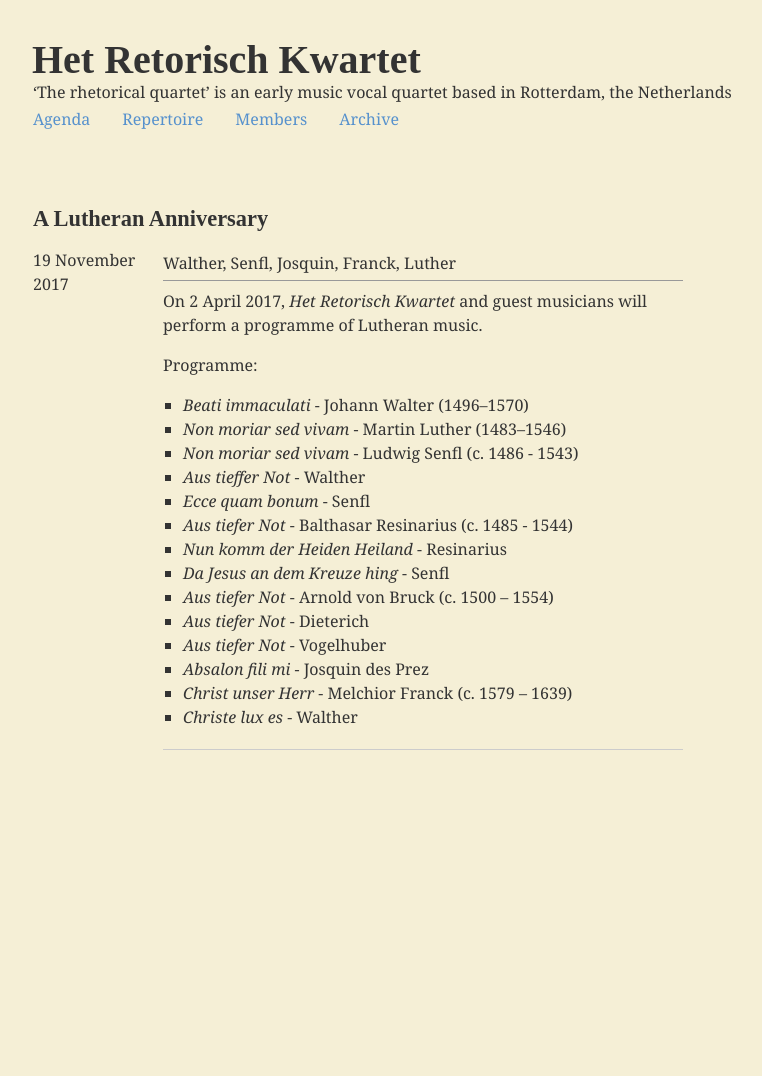
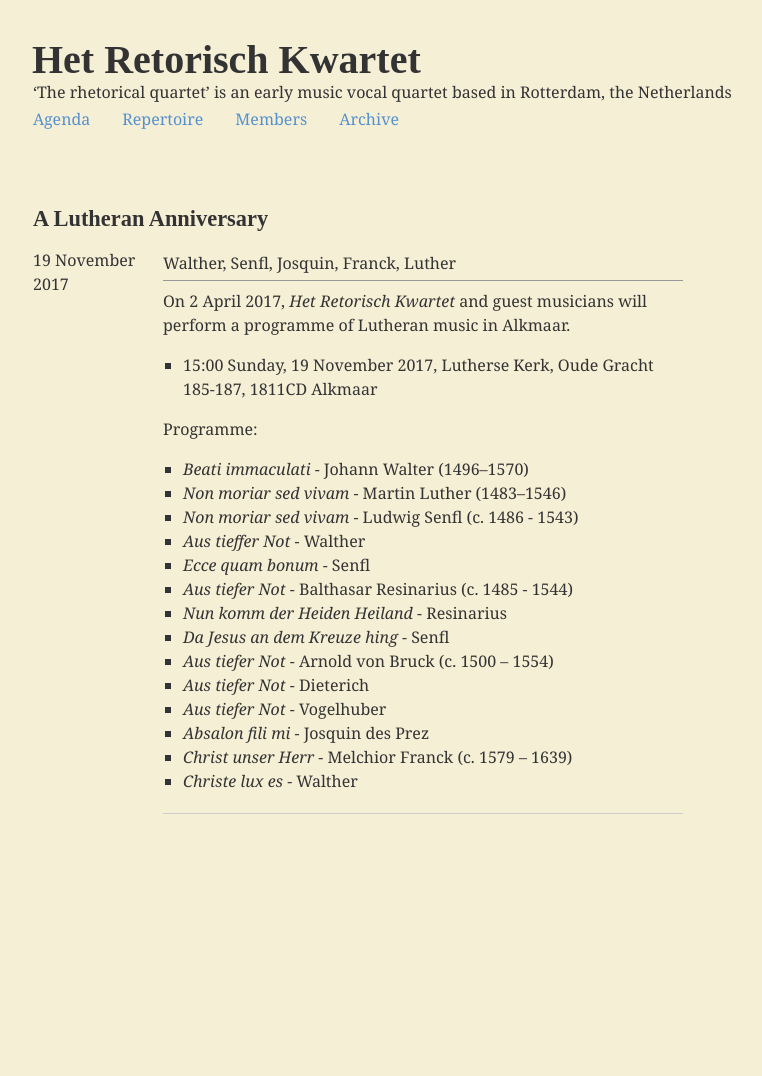
Before and after one commit to retorisch/retorisch.github.io, a Jekyll site: the page built from _posts/2017-11-19-concert.md, in a window 1280 px wide. Shown: the whole page, without its empty margins (15-777 px from the left). Built offline with Jekyll 4.4.1, drawn with Linux system fonts in a browser that asks for light colours; some web fonts are replaced; before the commit the page ends 1012 px from its top, so only the background shows below that.

Commit message:
Add concert location

```diff
--- a/_posts/2017-11-19-concert.md
+++ b/_posts/2017-11-19-concert.md
@@ -6,7 +6,9 @@ Slug: 2017-04-02
 excerpt: Walther, Senfl, Josquin, Franck, Luther
 ---
 
-On 2 April 2017, _Het Retorisch Kwartet_ and guest musicians will perform a programme of Lutheran music.
+On 2 April 2017, _Het Retorisch Kwartet_ and guest musicians will perform a programme of Lutheran music in Alkmaar.
+
+* 15:00 Sunday, 19 November 2017, Lutherse Kerk, Oude Gracht 185-187, 1811CD Alkmaar
 
 Programme:
 
```
